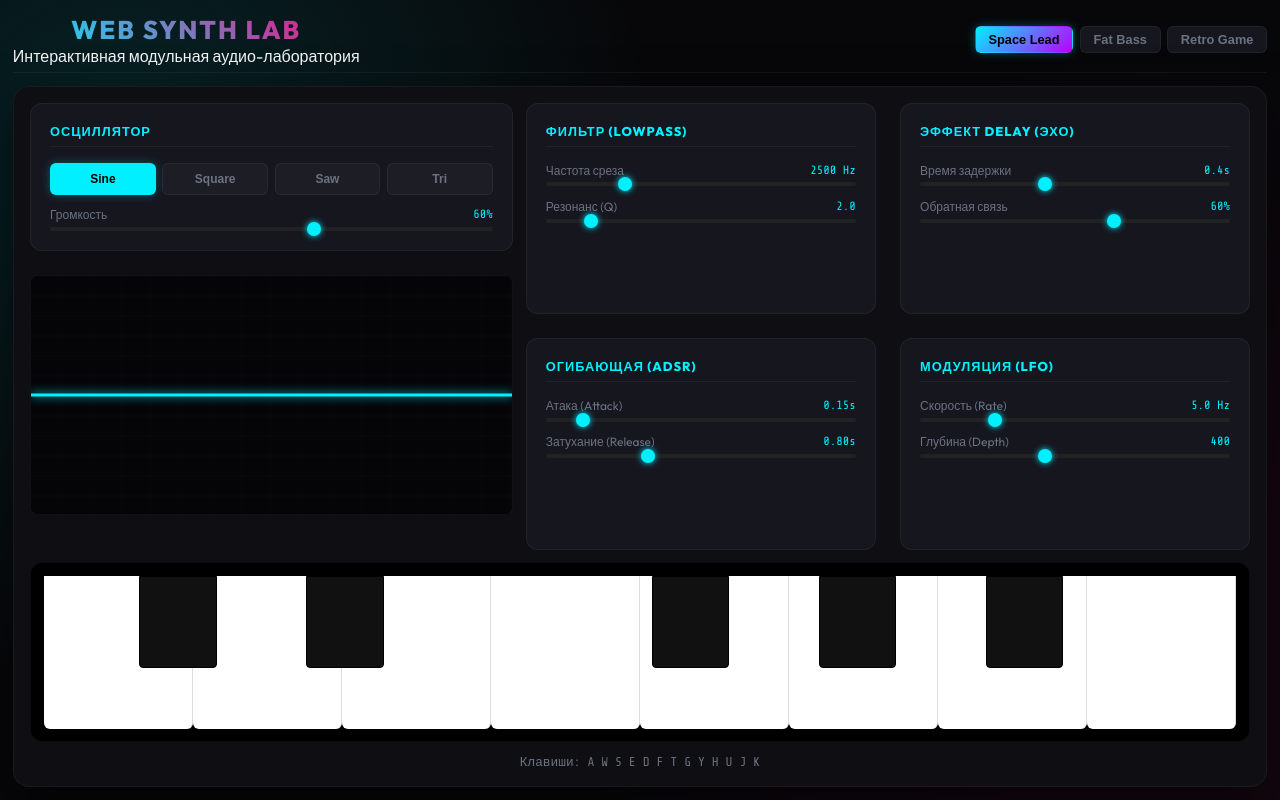
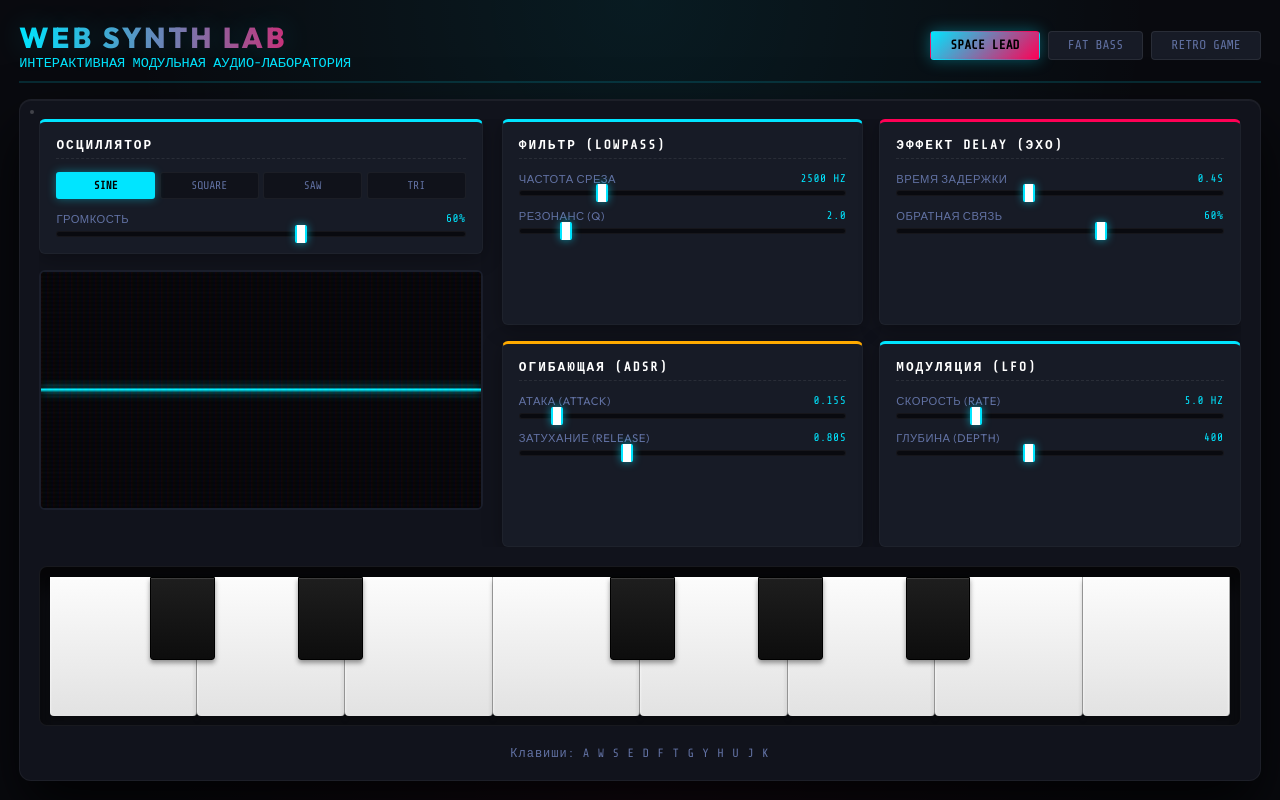
Before and after one commit to 2w252/Interactive-Web-Synth, a plain HTML site: page index.html in a window 1280 px wide. Drawn offline with nearby package versions, Linux system fonts and the light colour scheme.

Commit message:
UIUpgradeBrushedRack

```diff
--- a/style.css
+++ b/style.css
@@ -1,13 +1,15 @@
 :root {
-  --bg: #070709;
-  --card-bg: #0f0f13;
-  --control-bg: #16161f;
-  --neon-cyan: #00f0ff;
-  --neon-purple: #bd00ff;
-  --neon-pink: #ff007a;
-  --text: #f3f4f6;
-  --text-muted: #6b7280;
-  --glass-border: rgba(255, 255, 255, 0.05);
+  --bg: #090a0f;
+  --panel-bg: #11131c;
+  --module-bg: #171b26;
+  --neon-cyan: #00e5ff;
+  --neon-pink: #ff0055;
+  --neon-amber: #ffaa00;
+  --text-main: #e2e8f0;
+  --text-muted: #6272a4;
+  --border-color: rgba(0, 229, 255, 0.15);
+  --font-display: 'Outfit', sans-serif;
+  --font-mono: 'Share Tech Mono', monospace;
 }
 
 * {
@@ -18,8 +20,8 @@
 
 body {
   background-color: var(--bg);
-  color: var(--text);
-  font-family: 'Outfit', sans-serif;
+  color: var(--text-main);
+  font-family: var(--font-display);
   height: 100vh;
   width: 100vw;
   display: flex;
@@ -28,89 +30,115 @@ body {
   justify-content: center;
   overflow: hidden;
   background-image:
-    radial-gradient(circle at 10% 20%, rgba(0, 240, 255, 0.12) 0%, transparent 40%),
-    radial-gradient(circle at 90% 80%, rgba(255, 0, 122, 0.08) 0%, transparent 45%);
+    radial-gradient(circle at 50% 0%, rgba(0, 229, 255, 0.08) 0%, transparent 50%),
+    radial-gradient(circle at 50% 100%, rgba(255, 0, 85, 0.05) 0%, transparent 50%);
 }
 
 .container {
   width: 100vw;
   height: 100vh;
   max-width: 100%;
-  padding: 0.8rem;
+  padding: 1.2rem;
   display: flex;
   flex-direction: column;
-  gap: 0.8rem;
+  gap: 1rem;
   box-sizing: border-box;
 }
 
 header {
-  text-align: center;
   display: flex;
   justify-content: space-between;
   align-items: center;
-  border-bottom: 1px solid var(--glass-border);
-  padding-bottom: 0.4rem;
+  border-bottom: 2px solid var(--border-color);
+  padding-bottom: 0.6rem;
   flex-shrink: 0;
 }
 
 h1 {
-  font-size: 1.6rem;
+  font-size: 1.8rem;
   font-weight: 800;
-  background: linear-gradient(45deg, var(--neon-cyan), var(--neon-pink));
+  letter-spacing: 3px;
+  text-transform: uppercase;
+  background: linear-gradient(90deg, var(--neon-cyan), var(--neon-pink));
   -webkit-background-clip: text;
   -webkit-text-fill-color: transparent;
+  text-shadow: 0 0 30px rgba(0, 229, 255, 0.2);
+}
+
+header p {
+  font-family: var(--font-mono);
+  color: var(--neon-cyan);
+  font-size: 0.85rem;
   text-transform: uppercase;
-  letter-spacing: 2px;
 }
 
 .preset-selector {
   display: flex;
-  align-items: center;
-  gap: 0.4rem;
+  gap: 0.5rem;
 }
 
 .preset-btn {
-  background: var(--control-bg);
-  border: 1px solid var(--glass-border);
+  background: var(--module-bg);
+  border: 1px solid rgba(255, 255, 255, 0.08);
   color: var(--text-muted);
-  padding: 0.3rem 0.8rem;
-  border-radius: 6px;
+  padding: 0.4rem 1.2rem;
+  border-radius: 4px;
   cursor: pointer;
-  font-weight: 600;
-  transition: all 0.3s;
+  font-family: var(--font-mono);
   font-size: 0.8rem;
+  text-transform: uppercase;
+  transition: all 0.3s cubic-bezier(0.16, 1, 0.3, 1);
 }
 
 .preset-btn:hover {
   color: #fff;
   border-color: var(--neon-cyan);
+  box-shadow: 0 0 10px rgba(0, 229, 255, 0.15);
 }
 
 .preset-btn.active {
-  background: linear-gradient(135deg, var(--neon-cyan), var(--neon-purple));
+  background: linear-gradient(135deg, var(--neon-cyan), var(--neon-pink));
   color: #000;
+  font-weight: 800;
   border-color: transparent;
-  box-shadow: 0 0 10px rgba(0,240,255,0.3);
+  box-shadow: 0 0 15px rgba(0, 229, 255, 0.35);
 }
 
 .synth-panel {
-  background: var(--card-bg);
-  border: 1px solid var(--glass-border);
-  border-radius: 16px;
-  padding: 1rem;
-  box-shadow: 0 20px 50px rgba(0, 0, 0, 0.6);
+  background: var(--panel-bg);
+  border: 1px solid rgba(255, 255, 255, 0.05);
+  border-radius: 12px;
+  padding: 1.2rem;
+  box-shadow: 0 30px 60px rgba(0, 0, 0, 0.8), inset 0 1px 0 rgba(255, 255, 255, 0.05);
   display: flex;
   flex-direction: column;
-  gap: 0.8rem;
+  gap: 1.2rem;
   flex-grow: 1;
-  height: calc(100% - 60px);
+  height: calc(100% - 70px);
   overflow: hidden;
+  position: relative;
+}
+
+/* Industrial details */
+.synth-panel::before {
+  content: '';
+  position: absolute;
+  top: 10px;
+  left: 10px;
+  width: 4px;
+  height: 4px;
+  background: rgba(255,255,255,0.2);
+  border-radius: 50%;
+  box-shadow:
+    calc(100% - 20px) 0 0 rgba(255,255,255,0.2),
+    0 calc(100% - 20px) 0 rgba(255,255,255,0.2),
+    calc(100% - 20px) calc(100% - 20px) 0 rgba(255,255,255,0.2);
 }
 
 .controls-layout {
   display: grid;
-  grid-template-columns: 2fr 3fr;
-  gap: 0.8rem;
+  grid-template-columns: 1.2fr 2fr;
+  gap: 1.2rem;
   flex-grow: 1;
   min-height: 0;
   overflow-y: auto;
@@ -125,13 +153,13 @@ h1 {
 .left-column {
   display: flex;
   flex-direction: column;
-  gap: 1.5rem;
+  gap: 1rem;
 }
 
 .right-column {
   display: grid;
   grid-template-columns: 1fr 1fr;
-  gap: 1.5rem;
+  gap: 1rem;
 }
 
 @media (max-width: 480px) {
@@ -140,56 +168,68 @@ h1 {
   }
 }
 
+/* Hardware Rack Modules */
 .control-group {
-  background: var(--control-bg);
-  border: 1px solid var(--glass-border);
-  padding: 1.2rem;
-  border-radius: 12px;
+  background: var(--module-bg);
+  border: 1px solid rgba(255,255,255,0.03);
+  border-top: 3px solid var(--neon-cyan);
+  padding: 1rem;
+  border-radius: 6px;
   display: flex;
   flex-direction: column;
   gap: 0.8rem;
+  box-shadow: 0 4px 20px rgba(0,0,0,0.3);
 }
 
+/* Give different accent colors to modules */
+.right-column .control-group:nth-child(1) { border-top-color: var(--neon-cyan); }
+.right-column .control-group:nth-child(2) { border-top-color: var(--neon-pink); }
+.right-column .control-group:nth-child(3) { border-top-color: var(--neon-amber); }
+.right-column .control-group:nth-child(4) { border-top-color: var(--neon-cyan); }
+
 .control-group h3 {
+  font-family: var(--font-mono);
   font-size: 0.8rem;
   text-transform: uppercase;
-  letter-spacing: 1px;
-  color: var(--neon-cyan);
-  border-bottom: 1px solid rgba(255,255,255,0.05);
-  padding-bottom: 0.4rem;
-  margin-bottom: 0.2rem;
+  letter-spacing: 2px;
+  color: #fff;
+  border-bottom: 1px dashed rgba(255,255,255,0.08);
+  padding-bottom: 0.3rem;
 }
 
 .wave-selectors {
   display: grid;
   grid-template-columns: repeat(4, 1fr);
-  gap: 0.4rem;
+  gap: 0.3rem;
 }
 
 .wave-btn {
-  background: rgba(255,255,255,0.03);
-  border: 1px solid var(--glass-border);
+  background: rgba(0, 0, 0, 0.3);
+  border: 1px solid rgba(255, 255, 255, 0.05);
   color: var(--text-muted);
-  padding: 0.5rem 0.2rem;
-  border-radius: 6px;
+  padding: 0.4rem 0.2rem;
+  border-radius: 3px;
   cursor: pointer;
-  font-weight: 600;
-  transition: all 0.3s;
-  font-size: 0.75rem;
-  text-align: center;
+  font-family: var(--font-mono);
+  font-size: 0.7rem;
+  text-transform: uppercase;
+  transition: all 0.2s ease;
 }
 
 .wave-btn:hover {
   color: #fff;
+  background: rgba(255, 255, 255, 0.05);
 }
 
 .wave-btn.active {
   background: var(--neon-cyan);
   color: #000;
+  font-weight: 800;
   border-color: transparent;
-  box-shadow: 0 0 10px rgba(0,240,255,0.3);
+  box-shadow: 0 0 10px rgba(0, 229, 255, 0.4);
 }
 
+/* Premium Knobs/Sliders Look */
 .slider-container {
   display: flex;
   flex-direction: column;
@@ -199,47 +239,66 @@ h1 {
 .slider-label {
   display: flex;
   justify-content: space-between;
-  font-size: 0.75rem;
+  font-size: 0.7rem;
+  text-transform: uppercase;
+  letter-spacing: 0.5px;
   color: var(--text-muted);
 }
 
 .slider-label span:last-child {
-  font-family: 'Share Tech Mono', monospace;
+  font-family: var(--font-mono);
   color: var(--neon-cyan);
 }
 
+/* Custom slider style */
 input[type="range"] {
   -webkit-appearance: none;
   width: 100%;
-  height: 4px;
-  border-radius: 2px;
-  background: #222;
+  height: 6px;
+  border-radius: 3px;
+  background: #090a0f;
+  border: 1px solid rgba(255, 255, 255, 0.05);
   outline: none;
 }
 
 input[type="range"]::-webkit-slider-thumb {
   -webkit-appearance: none;
-  width: 14px;
-  height: 14px;
-  border-radius: 50%;
-  background: var(--neon-cyan);
+  width: 12px;
+  height: 18px;
+  border-radius: 2px;
+  background: #fff;
+  border-left: 2px solid var(--neon-cyan);
+  border-right: 2px solid var(--neon-cyan);
   cursor: pointer;
-  box-shadow: 0 0 6px var(--neon-cyan);
-  transition: background 0.3s;
+  box-shadow: 0 0 8px rgba(0, 229, 255, 0.6);
+  transition: all 0.2s ease;
 }
 
 input[type="range"]::-webkit-slider-thumb:hover {
-  background: #fff;
+  background: var(--neon-cyan);
+  transform: scaleX(1.1);
 }
 
+/* Distinctive visualizer (Vector CRT screen) */
 .visualizer-container {
   width: 100%;
   height: 240px;
-  background: #050508;
-  border-radius: 8px;
+  background: #040508;
+  border-radius: 6px;
   overflow: hidden;
-  border: 1px solid var(--glass-border);
+  border: 2px solid #1a1e2b;
   position: relative;
+  box-shadow: inset 0 0 30px rgba(0,0,0,0.8);
+}
+
+.visualizer-container::before {
+  content: '';
+  position: absolute;
+  top: 0; left: 0; right: 0; bottom: 0;
+  background: linear-gradient(rgba(18, 16, 16, 0) 50%, rgba(0, 0, 0, 0.25) 50%), linear-gradient(90deg, rgba(255, 0, 0, 0.06), rgba(0, 255, 0, 0.02), rgba(0, 0, 255, 0.06));
+  background-size: 100% 4px, 6px 100%;
+  z-index: 10;
+  pointer-events: none;
 }
 
 canvas {
@@ -248,13 +307,15 @@ canvas {
   display: block;
 }
 
+/* Virtual Keyboard (Premium Ivory/Ebony Keys) */
 .keyboard-container {
   position: relative;
-  background: #000;
-  padding: 0.8rem;
-  border-radius: 12px;
-  border: 1px solid var(--glass-border);
-  height: 180px;
+  background: #0c0d12;
+  padding: 0.6rem;
+  border-radius: 8px;
+  border: 1px solid rgba(255, 255, 255, 0.05);
+  height: 160px;
+  box-shadow: inset 0 20px 20px rgba(0,0,0,0.6);
 }
 
 .keyboard {
@@ -269,15 +330,16 @@ canvas {
   height: 100%;
   cursor: pointer;
   user-select: none;
-  transition: background-color 0.1s, transform 0.1s;
+  transition: background-color 0.05s, transform 0.05s;
 }
 
 .white-key {
   flex: 1;
-  background: #fff;
-  border-right: 1px solid #ddd;
-  border-radius: 0 0 6px 6px;
+  background: linear-gradient(to bottom, #fcfcfc 0%, #e2e2e2 100%);
+  border-right: 1px solid #aaa;
+  border-radius: 0 0 4px 4px;
   z-index: 1;
+  box-shadow: inset 0 2px 3px rgba(255,255,255,1), 0 4px 5px rgba(0,0,0,0.3);
 }
 
 .white-key:last-child {
@@ -289,51 +351,53 @@ canvas {
 }
 
 .white-key.active {
-  background: var(--neon-cyan) !important;
-  box-shadow: 0 0 15px var(--neon-cyan);
-  transform: scaleY(0.98);
+  background: linear-gradient(to bottom, #00e5ff 0%, #0097a7 100%) !important;
+  box-shadow: 0 0 15px rgba(0, 229, 255, 0.8), inset 0 2px 5px rgba(0,0,0,0.2);
+  transform: translateY(2px);
 }
 
 .black-key {
   position: absolute;
-  background: #111;
+  background: linear-gradient(to bottom, #1e1e1e 0%, #0d0d0d 100%);
   height: 60%;
-  width: 6.5%;
+  width: 5.5%;
   z-index: 5;
-  border-radius: 0 0 4px 4px;
+  border-radius: 0 0 3px 3px;
   border: 1px solid #000;
-  transform-origin: top;
+  box-shadow: 0 3px 5px rgba(0,0,0,0.4), inset 0 1px 1px rgba(255,255,255,0.15);
 }
 
 .black-key:hover {
-  background: #222;
+  background: #252525;
 }
 
 .black-key.active {
-  background: var(--neon-pink) !important;
-  box-shadow: 0 0 15px var(--neon-pink);
-  transform: scale(0.98);
+  background: linear-gradient(to bottom, #ff0055 0%, #a70032 100%) !important;
+  box-shadow: 0 0 15px rgba(255, 0, 85, 0.8), inset 0 1px 3px rgba(0,0,0,0.4);
+  transform: scaleY(0.98);
 }
 
-.k-db { left: 8%; }
-.k-eb { left: 22%; }
-.k-gb { left: 51%; }
-.k-ab { left: 65%; }
-.k-bb { left: 79%; }
+/* Black key offsets */
+.k-db { left: 8.5%; }
+.k-eb { left: 21%; }
+.k-gb { left: 47.5%; }
+.k-ab { left: 60%; }
+.k-bb { left: 72.5%; }
 
 .instructions {
   text-align: center;
-  font-size: 0.8rem;
+  font-size: 0.75rem;
   color: var(--text-muted);
-  font-family: 'Share Tech Mono', monospace;
+  font-family: var(--font-mono);
+  letter-spacing: 1px;
 }
 
 @media (max-height: 650px) {
   .keyboard-container {
-    height: 130px;
+    height: 110px;
   }
   .visualizer-container {
-    height: 130px !important;
+    height: 110px !important;
   }
   .instructions {
     display: none;
```
